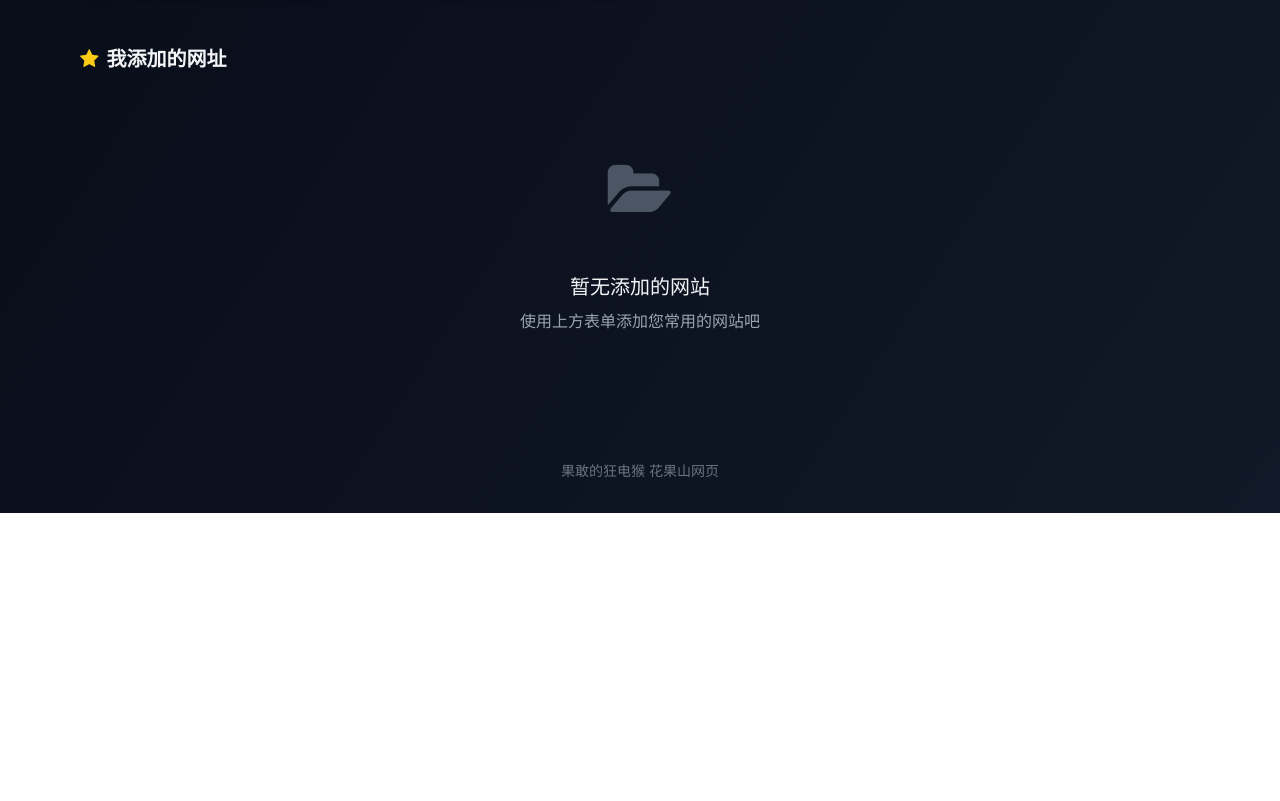
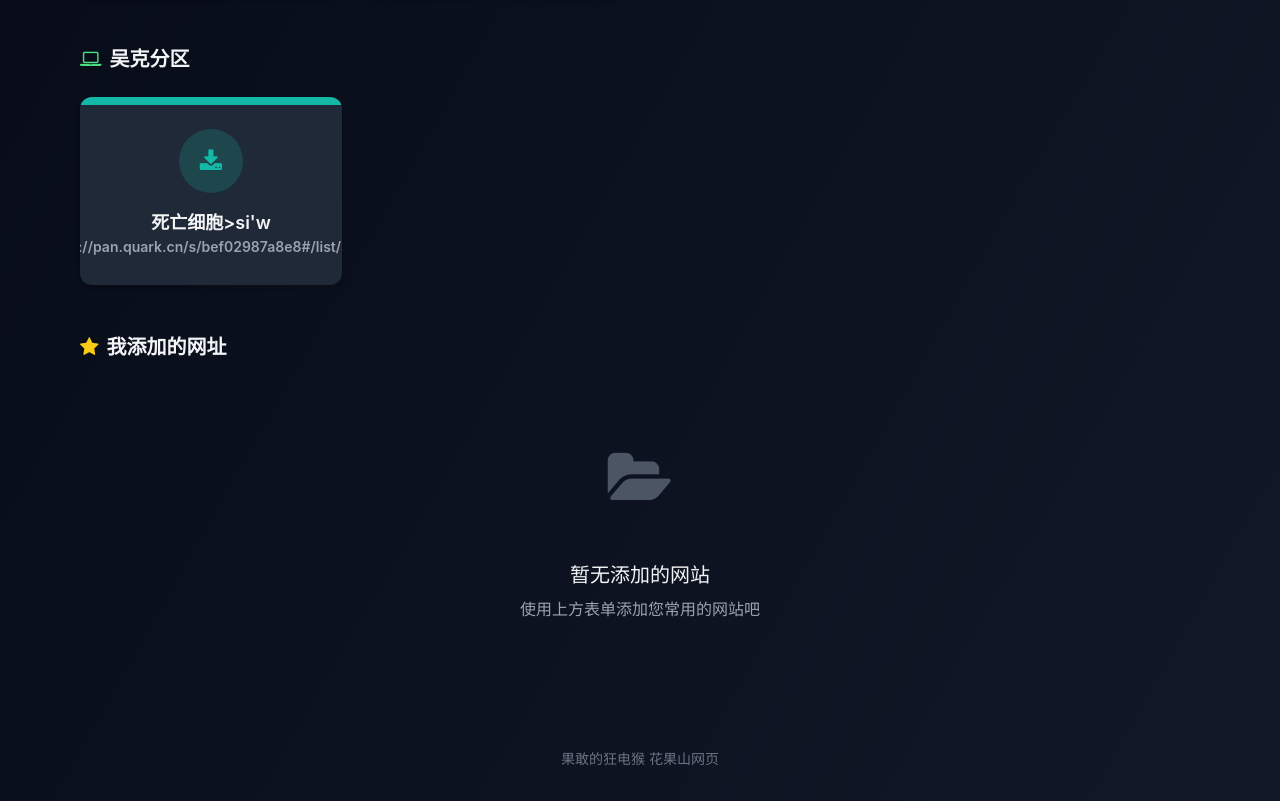
Before and after one commit to BoldElectricMonkey/Monkey-s-github, a plain HTML site: page NewFlowerU.html in a window 1280 px wide. Shown: the part 1441-2242 px from the top of the page. Before the commit the page ends 1954 px from the top, so only its background shows below. Drawn offline with nearby package versions, Linux system fonts and the light colour scheme.

Commit message:
Update NewFlowerU.html

```diff
--- a/NewFlowerU.html
+++ b/NewFlowerU.html
@@ -316,6 +316,28 @@
       </div>
     </section>
 
+     <!-- 吴克 -->
+    <section class="mb-12">
+      <h2 class="text-xl font-semibold mb-6 flex items-center">
+        <i class="fa fa-laptop text-green-400 mr-2"></i>吴克分区
+      </h2>
+      <div id="computerClassWebsitesContainer" class="grid grid-cols-1 sm:grid-cols-2 md:grid-cols-3 lg:grid-cols-4 gap-6">
+        <!-- 吴克卡片 -->
+        <div class="bg-dark-200 rounded-xl overflow-hidden shadow-md card-hover">
+          <a href="https://bbsmc.net/software/pcl" target="_blank" class="block h-full">
+            <div class="h-2 bg-teal-500"></div>
+            <div class="p-6 flex flex-col items-center text-center">
+              <div class="w-16 h-16 rounded-full bg-teal-500/20 flex items-center justify-center mb-4">
+                <i class="fa fa-download text-2xl text-teal-500"></i>
+              </div>
+              <h3 class="text-lg font-semibold mb-1">死亡细胞>si'w
+              <p class="text-sm text-gray-400 truncate w-full">https://pan.quark.cn/s/bef02987a8e8#/list/share</p>
+            </div>
+          </a>
+        </div>
+      </div>
+    </section>
+
     <!-- 我添加的网址区域 -->
     <section>
       <h2 class="text-xl font-semibold mb-6 flex items-center">
```
